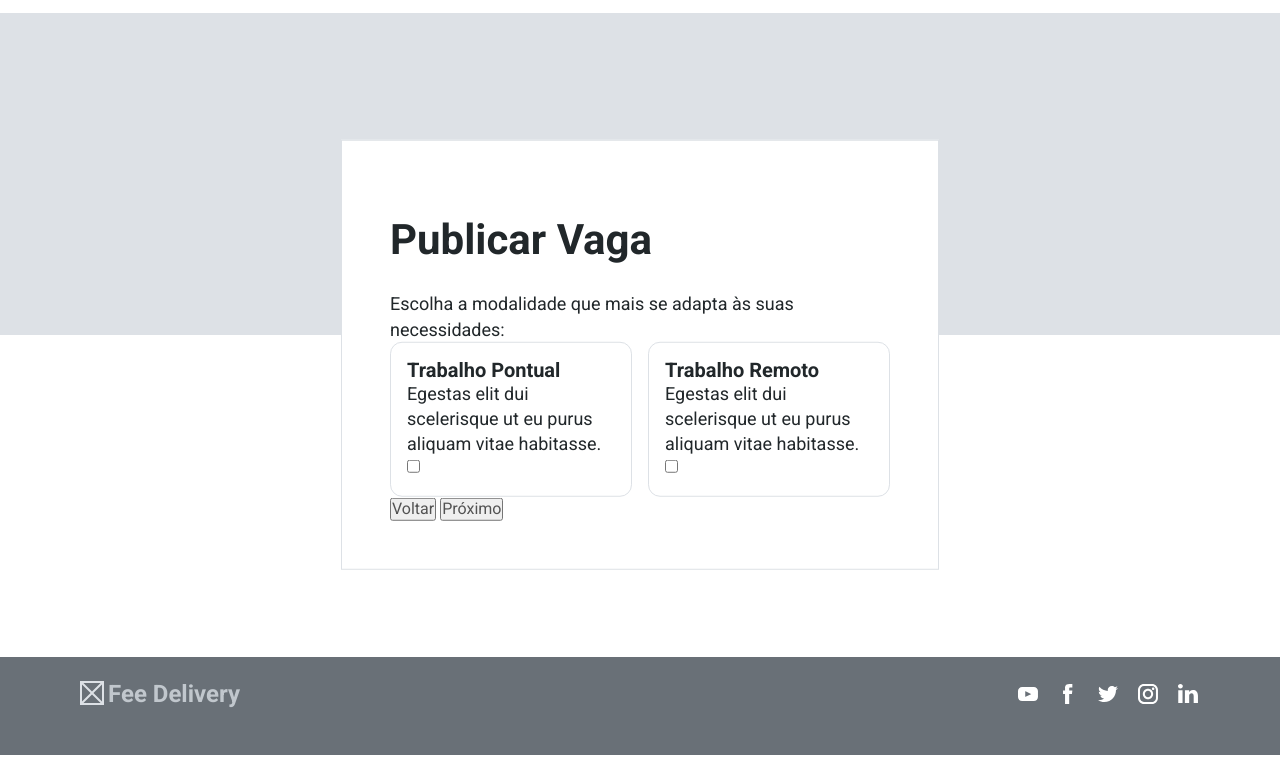
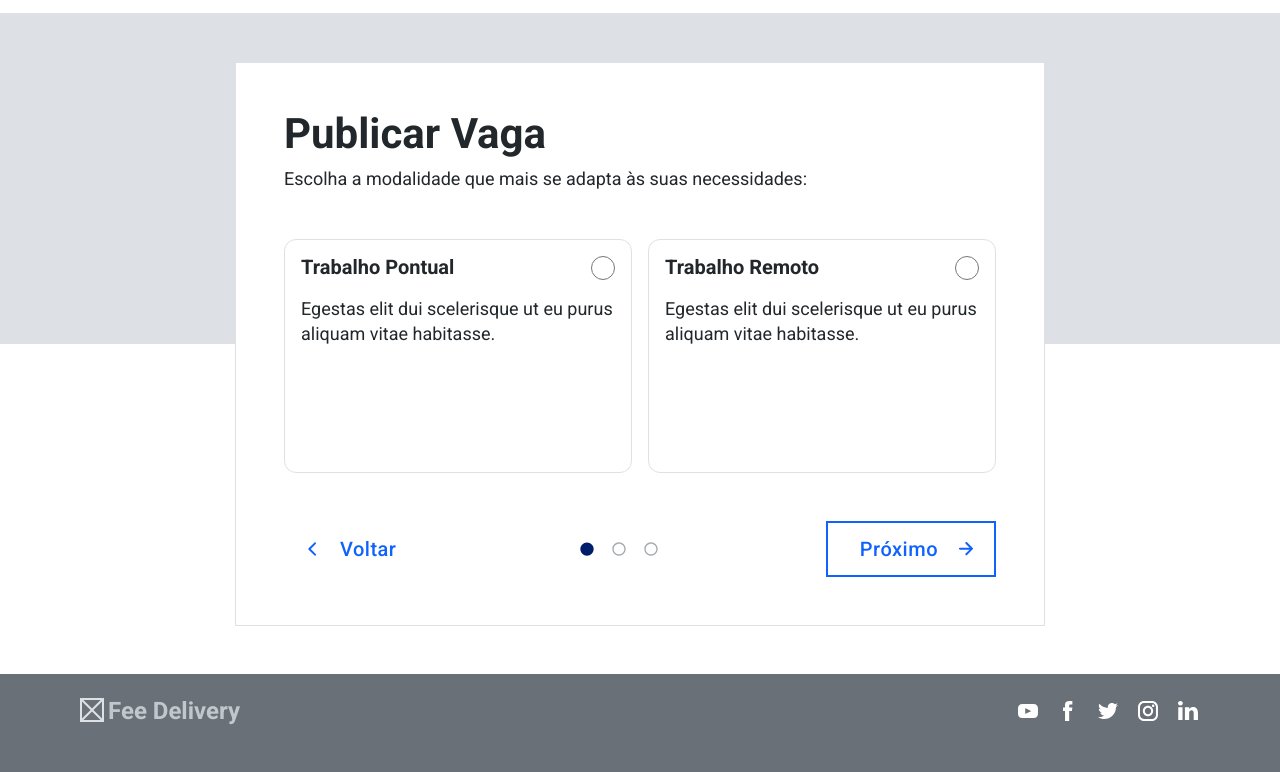
Before and after one commit to rdsalvesPUC/Projeto-Fee-Delivery, a plain HTML site: page publicar-vaga.html in a window 1280 px wide. Shown: the part 45-817 px from the top of the page. Drawn offline with nearby package versions, Linux system fonts and the light colour scheme.

Commit message:
finalizando a pagina publicar-vagas e melhorias no CSS

```diff
--- a/publicar-vaga.html
+++ b/publicar-vaga.html
@@ -18,20 +18,45 @@
                     <div class="container-body">
                         <div class="row">
                             <div class="card">
-                                <h2>Trabalho Pontual</h2>
+                                <div class="row">
+                                    <h2>Trabalho Pontual</h2>
+                                    <input type="radio" id="meuCheckbox" />
+                                </div>
                                 <p>Egestas elit dui scelerisque ut eu purus aliquam vitae habitasse.</p>
-                                <input type="checkbox" id="meuCheckbox" />
                             </div>
                             <div class="card">
-                                <h2>Trabalho Remoto</h2>
+                                <div class="row">
+                                    <h2>Trabalho Remoto</h2>
+                                    <input type="radio" id="meuCheckbox" />
+                                </div>
                                 <p>Egestas elit dui scelerisque ut eu purus aliquam vitae habitasse.</p>
-                                <input type="checkbox" id="meuCheckbox" />
                             </div>
                         </div>
                     </div>
                     <div class="container-navigation">
-                        <button>Voltar</button>
-                        <button>Próximo</button>
+                        <button class="primary-text-button">
+                            <svg xmlns="http://www.w3.org/2000/svg" width="24" height="24" viewBox="0 0 24 24" fill="none">
+                                <path d="M10.7575 12L15.7075 16.95C15.803 17.0422 15.8792 17.1526 15.9316 17.2746C15.984 17.3966 16.0116 17.5278 16.0128 17.6606C16.0139 17.7934 15.9886 17.9251 15.9384 18.048C15.8881 18.1708 15.8138 18.2825 15.7199 18.3764C15.626 18.4703 15.5144 18.5445 15.3915 18.5948C15.2686 18.6451 15.1369 18.6704 15.0041 18.6692C14.8714 18.6681 14.7401 18.6405 14.6181 18.5881C14.4961 18.5357 14.3858 18.4595 14.2935 18.364L8.63654 12.707C8.44907 12.5195 8.34375 12.2652 8.34375 12C8.34375 11.7348 8.44907 11.4805 8.63654 11.293L14.2935 5.636C14.4821 5.45384 14.7347 5.35305 14.9969 5.35532C15.2591 5.3576 15.5099 5.46277 15.6954 5.64818C15.8808 5.83359 15.9859 6.0844 15.9882 6.3466C15.9905 6.60879 15.8897 6.8614 15.7075 7.05L10.7575 12Z" fill="#0F62FE" />
+                            </svg>
+                            <span class="button-text">Voltar</span>
+                        </button>
+                        <div class="pagination">
+                            <svg xmlns="http://www.w3.org/2000/svg" width="16" height="16" viewBox="0 0 16 16" fill="none">
+                                <path d="M8.00065 14.71C4.31865 14.71 1.33398 11.7253 1.33398 8.04331C1.33398 4.36131 4.31865 1.37665 8.00065 1.37665C11.6827 1.37665 14.6673 4.36131 14.6673 8.04331C14.6673 11.7253 11.6827 14.71 8.00065 14.71Z" fill="#001D6C" />
+                            </svg>
+                            <svg xmlns="http://www.w3.org/2000/svg" width="16" height="16" viewBox="0 0 16 16" fill="none">
+                                <path d="M8.00065 13.3333C9.41514 13.3333 10.7717 12.7714 11.7719 11.7712C12.7721 10.771 13.334 9.41447 13.334 7.99998C13.334 6.58549 12.7721 5.22894 11.7719 4.22874C10.7717 3.22855 9.41514 2.66665 8.00065 2.66665C6.58616 2.66665 5.22961 3.22855 4.22941 4.22874C3.22922 5.22894 2.66732 6.58549 2.66732 7.99998C2.66732 9.41447 3.22922 10.771 4.22941 11.7712C5.22961 12.7714 6.58616 13.3333 8.00065 13.3333ZM8.00065 14.6666C4.31865 14.6666 1.33398 11.682 1.33398 7.99998C1.33398 4.31798 4.31865 1.33331 8.00065 1.33331C11.6827 1.33331 14.6673 4.31798 14.6673 7.99998C14.6673 11.682 11.6827 14.6666 8.00065 14.6666Z" fill="#A2A9B0" />
+                            </svg>
+                            <svg xmlns="http://www.w3.org/2000/svg" width="16" height="16" viewBox="0 0 16 16" fill="none">
+                                <path d="M8.00065 13.3333C9.41514 13.3333 10.7717 12.7714 11.7719 11.7712C12.7721 10.771 13.334 9.41447 13.334 7.99998C13.334 6.58549 12.7721 5.22894 11.7719 4.22874C10.7717 3.22855 9.41514 2.66665 8.00065 2.66665C6.58616 2.66665 5.22961 3.22855 4.22941 4.22874C3.22922 5.22894 2.66732 6.58549 2.66732 7.99998C2.66732 9.41447 3.22922 10.771 4.22941 11.7712C5.22961 12.7714 6.58616 13.3333 8.00065 13.3333ZM8.00065 14.6666C4.31865 14.6666 1.33398 11.682 1.33398 7.99998C1.33398 4.31798 4.31865 1.33331 8.00065 1.33331C11.6827 1.33331 14.6673 4.31798 14.6673 7.99998C14.6673 11.682 11.6827 14.6666 8.00065 14.6666Z" fill="#A2A9B0" />
+                            </svg>
+                        </div>
+                        <button data-text="Proximo" class="primary-outlined">
+                            <span class="button-text">Próximo</span>
+                            <svg xmlns="http://www.w3.org/2000/svg" width="24" height="24" viewBox="0 0 24 24" fill="none">
+                                <path d="M15.586 10.657L11.636 6.70698C11.4538 6.51838 11.353 6.26578 11.3553 6.00358C11.3576 5.74138 11.4628 5.49057 11.6482 5.30516C11.8336 5.11975 12.0844 5.01458 12.3466 5.01231C12.6088 5.01003 12.8614 5.11082 13.05 5.29298L18.707 10.95C18.8002 11.0426 18.8741 11.1528 18.9246 11.2741C18.9751 11.3955 19.001 11.5256 19.001 11.657C19.001 11.7884 18.9751 11.9185 18.9246 12.0398C18.8741 12.1612 18.8002 12.2713 18.707 12.364L13.05 18.021C12.9578 18.1165 12.8474 18.1927 12.7254 18.2451C12.6034 18.2975 12.4722 18.3251 12.3394 18.3262C12.2066 18.3274 12.0749 18.3021 11.952 18.2518C11.8291 18.2015 11.7175 18.1273 11.6236 18.0334C11.5297 17.9395 11.4555 17.8278 11.4052 17.7049C11.3549 17.582 11.3296 17.4504 11.3307 17.3176C11.3319 17.1848 11.3595 17.0536 11.4119 16.9316C11.4643 16.8096 11.5405 16.6992 11.636 16.607L15.586 12.657H6C5.73478 12.657 5.48043 12.5516 5.29289 12.3641C5.10536 12.1766 5 11.9222 5 11.657C5 11.3918 5.10536 11.1374 5.29289 10.9499C5.48043 10.7623 5.73478 10.657 6 10.657H15.586Z" fill="#0F62FE" />
+                            </svg>
+                        </button>
                     </div>
                 </div>
             </div>
--- a/style.css
+++ b/style.css
@@ -34,6 +34,7 @@ h1 {
     font-style: normal;
     font-weight: 700;
     line-height: 110%; /* 2.8875rem */
+    margin: 0px;
 }
 
 h2 {
@@ -57,30 +58,74 @@ p {
 }
 
 .container {
-    position: absolute;
-    top: 50%;
-    transform: translateY(-50%);
     background-color: #ffffff;
     border: 1px solid #DDE1E6;
-    width: 500px;
+    width: 712px;
     text-align: left;
     padding: 3rem;
+    margin: 3rem;
+    display: flex;
+    flex-direction: column;
+    gap: 3rem;
 }
 
-.row {
-    display: grid;
-    grid-template-columns: auto auto;
-    gap: 16px;
+.container-header {
+    display: flex;
+    flex-direction: column;
+    gap: 0.5rem;
 }
 
-/* .container-navigation {
+/* .container-body{
 
 } */
 
+.row {
+    display: flex;
+    flex-direction: row;
+    gap: 16px;
+    justify-content: space-between;
+    width: 100%;
+}
+
 .card {
-    border: 1px solid #DDE1E6;
-    border-radius: 12px;
-    padding: 16px;
+    border-radius: 0.75rem;
+    border: 1px solid var(--CoolGray-20, #DDE1E6);
+    background: var(--Default-White, #FFF);
+
+    display: flex;
+    height: 12.5rem;
+    padding: 1rem;
+    flex-direction: column;
+    align-items: flex-start;
+    gap: 1rem;
+    flex: 1 0 0;
+}
+
+input {
+    display: flex;
+    width: 1.5rem;
+    height: 1.5rem;
+    justify-content: center;
+    align-items: center;
+    gap: 0.625rem;
+    /* position: absolute; */
+    right: 1rem;
+    top: 1rem;
+}
+
+.container-navigation {
+    display: flex;
+    flex-direction: row;
+    align-items: center;
+    align-self: stretch;
+    justify-content: space-between;
+}
+
+.pagination {
+    display: flex;
+    padding: 1rem;
+    align-items: flex-start;
+    gap: 1rem;
 }
 
 .password {
@@ -111,16 +156,36 @@ input:focus {
     border-color: #22E59A !important;
 }
 
-.button {
-    color: white;
-    background-color: #22E59A;
-    border-radius: 6px;
-    border: 0px;
-    width: 350px;
-    padding: 14px;
-    font-weight: 600;
-    font-size: 22px;
-    letter-spacing: 2px;
+button {
+    border: 2px solid var(--Primary-60, #0F62FE);
+    background: #FFF;
+    display: flex;
+    justify-content: center;
+    align-items: center;
+    gap: 1rem;
+    height: 3.5rem;
+    padding: 1rem;
+    font-style: ;
+}
+
+button[data-text="Proximo"] {
+    padding-left: 2rem;
+}
+
+.primary-text-button {
+    border: none;
+}
+
+.button-text {
+    color: var(--Primary-60, #0F62FE);
+
+    /* Button/L */
+    font-family: Roboto;
+    font-size: 1.25rem;
+    font-style: normal;
+    font-weight: 500;
+    line-height: 100%; /* 1.25rem */
+    letter-spacing: 0.03125rem;
 }
 
 .full-logo {
```
